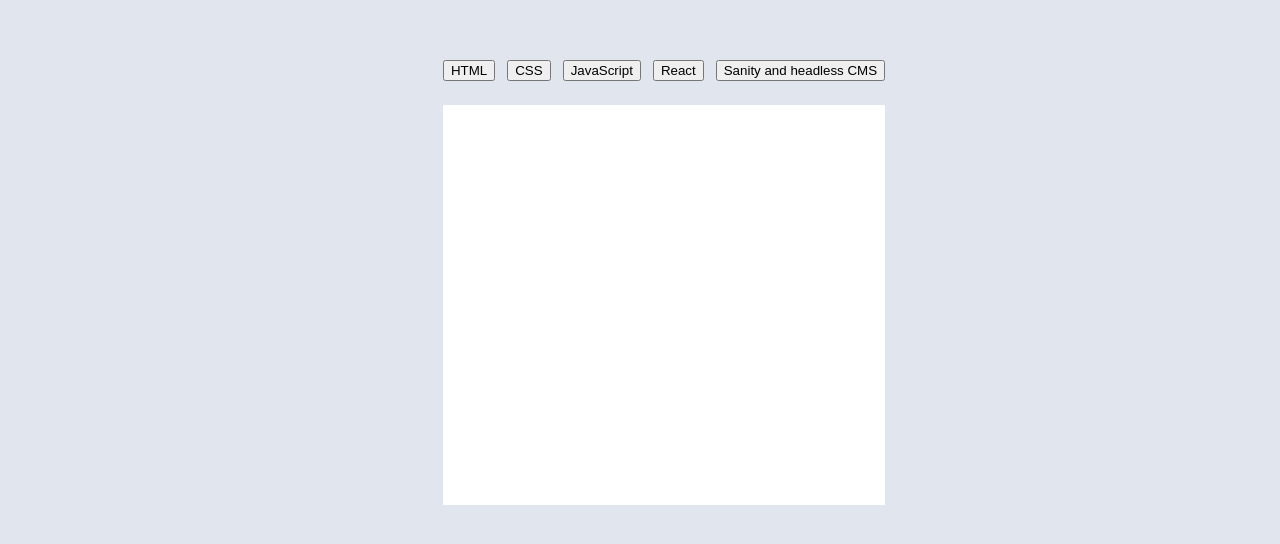
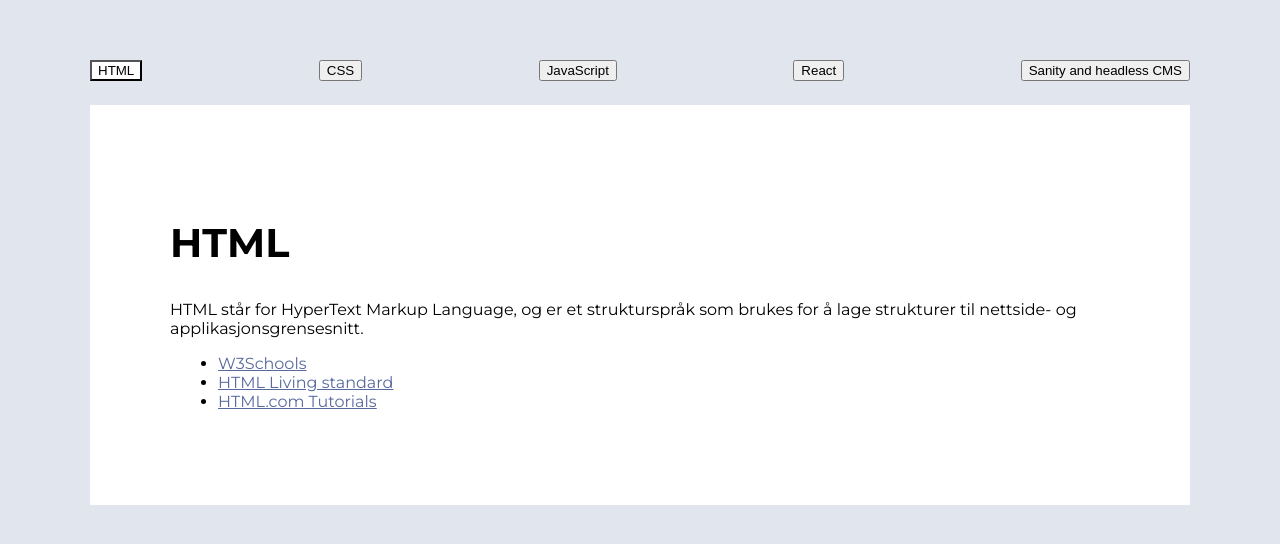
Before and after one commit to Critikaal/uin23ak3_resourceapp_group3, a React (Vite) app: page / in a window 1280 px wide. Shown: the part 118-662 px from the top of the page. Built offline with nearby package versions, Linux system fonts and the light colour scheme.

Commit message:
Gjorde feil i mergen
kopierte over koden fra components branchen siden jeg klarte å gjøre feil når jeg skulle merge brancene sammen

```diff
--- a/src/components/Layout.jsx
+++ b/src/components/Layout.jsx
@@ -1,17 +1,37 @@
 import { Link } from "react-router-dom";
-import Header from './Header'
-import Resources from './Resources'
+import Header from "./Header";
+import Resources from "./Resources";
 import Links from "./Links";
-import { resources } from "../assets/ressurser";
+import { useState } from "react";
 
-export default function Layout(){
-return (
+export default function Layout({ resource }) {
+  // lager en aktiv kategori som blir brukt til å skrive ut riktig data fra arrayen ressurser.js. Og useState er bare for å sette en default kategori
+  const [activeCategory, setActiveCategory] = useState("HTML");
+
+  // Endrer sånn at kategorien blir satt til riktig i forhold til hvilken som blir trykket på.
+  const handleCategoryChange = (category) => {
+    setActiveCategory(category);
+  };
+  return (
     <>
-    <div id="center-box">
-        <Header></Header>
+      <div id="center-box">
+        {/* f.eks. resource={resource} blir brukt til å sende ut en prop med navnet resource */}
+        <Header
+          resource={resource}
+          activeCategory={activeCategory}
+          handleCategoryChange={handleCategoryChange}
+        ></Header>
         <div id="main-content">
-            <Resources></Resources>
-            <Links/>
+          <Resources
+            resource={resource}
+            activeCategory={activeCategory}
+            handleCategoryChange={handleCategoryChange}
+          ></Resources>
+          <Links
+            resource={resource}
+            activeCategory={activeCategory}
+            handleCategoryChange={handleCategoryChange}
+          />
         </div>
       </div>
     </>
```
